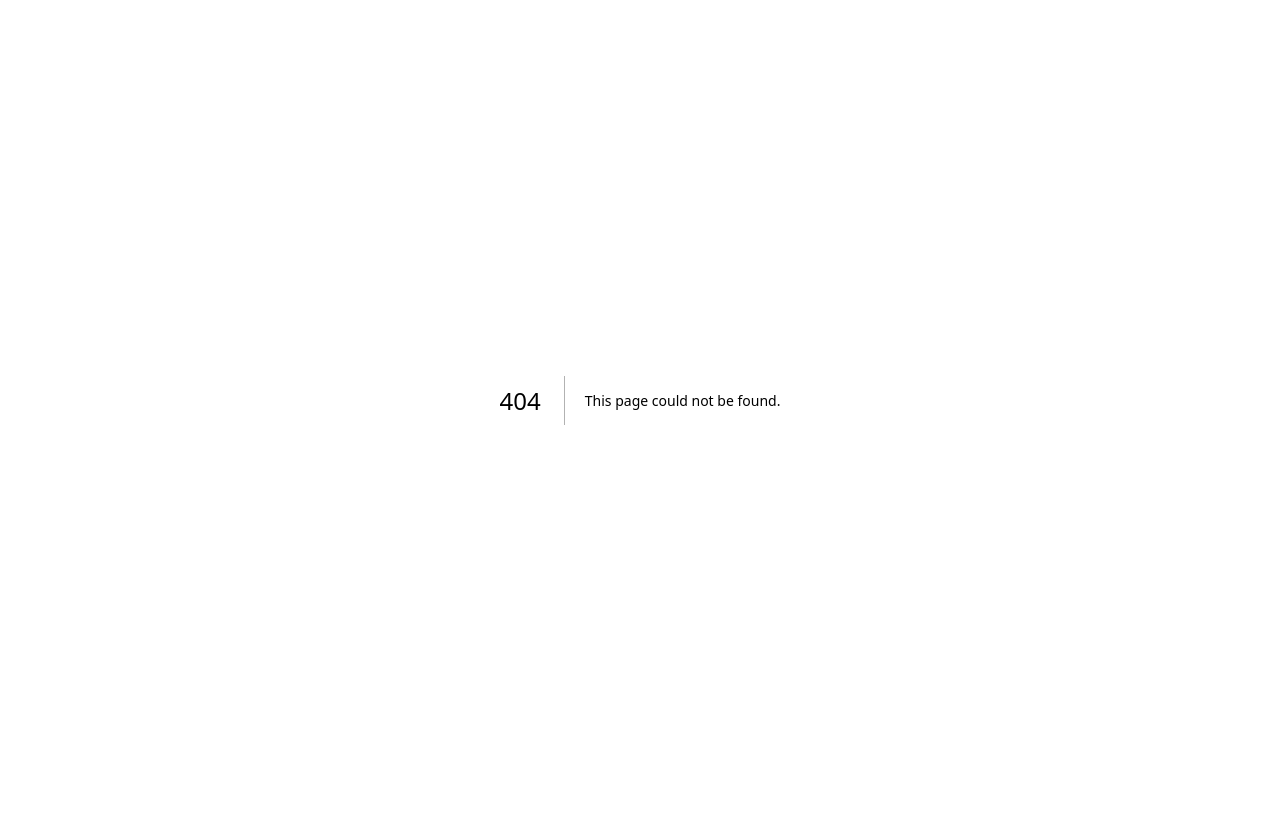
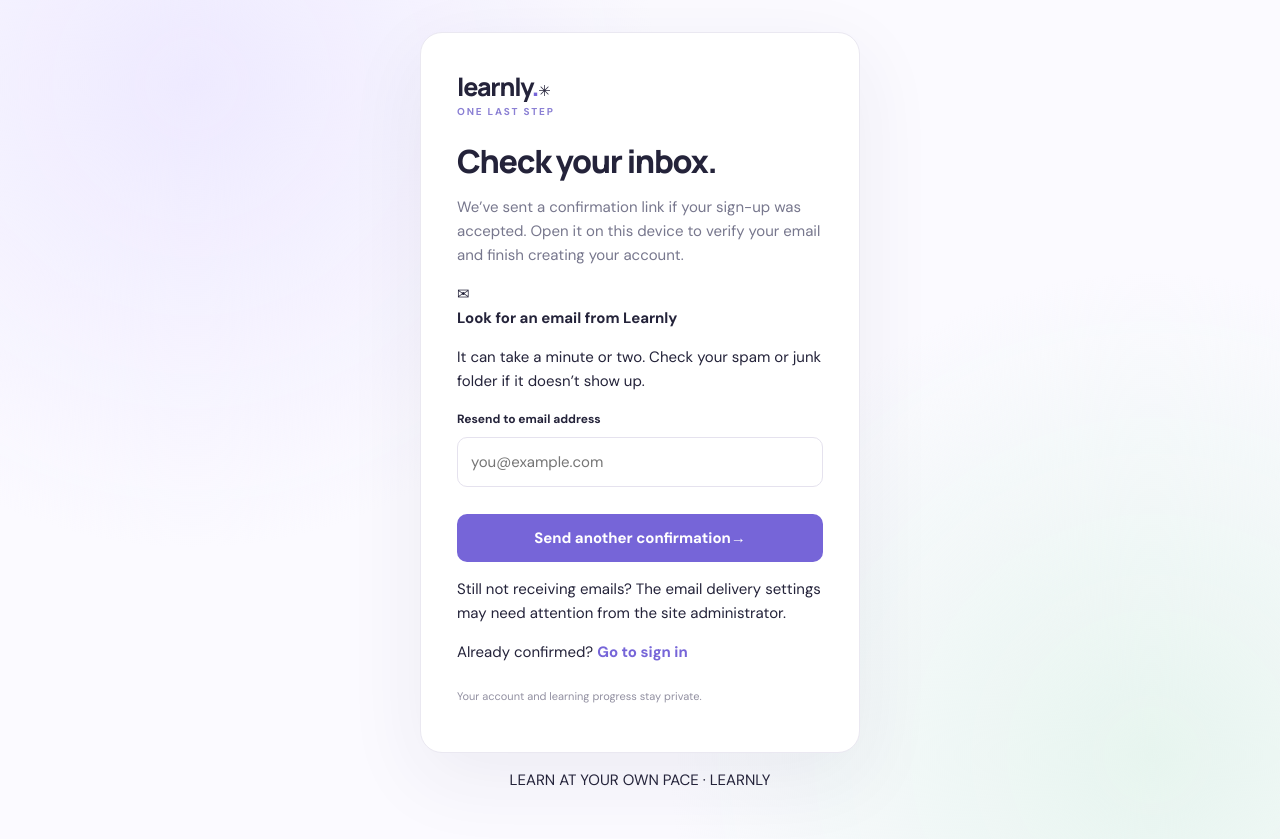
Before and after one commit to Norrform/learning-platform, a Next.js app: page /check-email in a window 1280 px wide. Before the commit this address had no page. Before the commit the page ends 800 px from the top, so only its background shows below. Built offline with nearby package versions, Linux system fonts and the light colour scheme; no server answers.

Commit message:
Add email confirmation and resend page

```diff
--- /dev/null
+++ b/app/check-email/page.tsx
@@ -0,0 +1,20 @@
+import Link from "next/link";
+import { resendConfirmation } from "@/app/auth/actions";
+import { AuthShell } from "@/app/components/AuthShell";
+
+export default async function CheckEmail({ searchParams }: { searchParams: Promise<{ error?: string; message?: string }> }) {
+  const q = await searchParams;
+  return (
+    <AuthShell eyebrow="ONE LAST STEP" title="Check your inbox." description="We’ve sent a confirmation link if your sign-up was accepted. Open it on this device to verify your email and finish creating your account."
+      footer={<>Already confirmed? <Link className="text-link" href="/login">Go to sign in</Link></>}>
+      <div className="email-step"><span className="email-step-icon" aria-hidden="true">✉</span><div><strong>Look for an email from Learnly</strong><p>It can take a minute or two. Check your spam or junk folder if it doesn’t show up.</p></div></div>
+      {q.error && <p className="error" role="alert">{q.error}</p>}
+      {q.message && <p className="success" role="status">{q.message}</p>}
+      <form action={resendConfirmation}>
+        <div className="field"><label htmlFor="email">Resend to email address</label><input id="email" name="email" type="email" autoComplete="email" placeholder="you@example.com" required /></div>
+        <button className="button full auth-submit">Send another confirmation <span aria-hidden="true">→</span></button>
+      </form>
+      <p className="auth-inline-help">Still not receiving emails? The email delivery settings may need attention from the site administrator.</p>
+    </AuthShell>
+  );
+}
```
